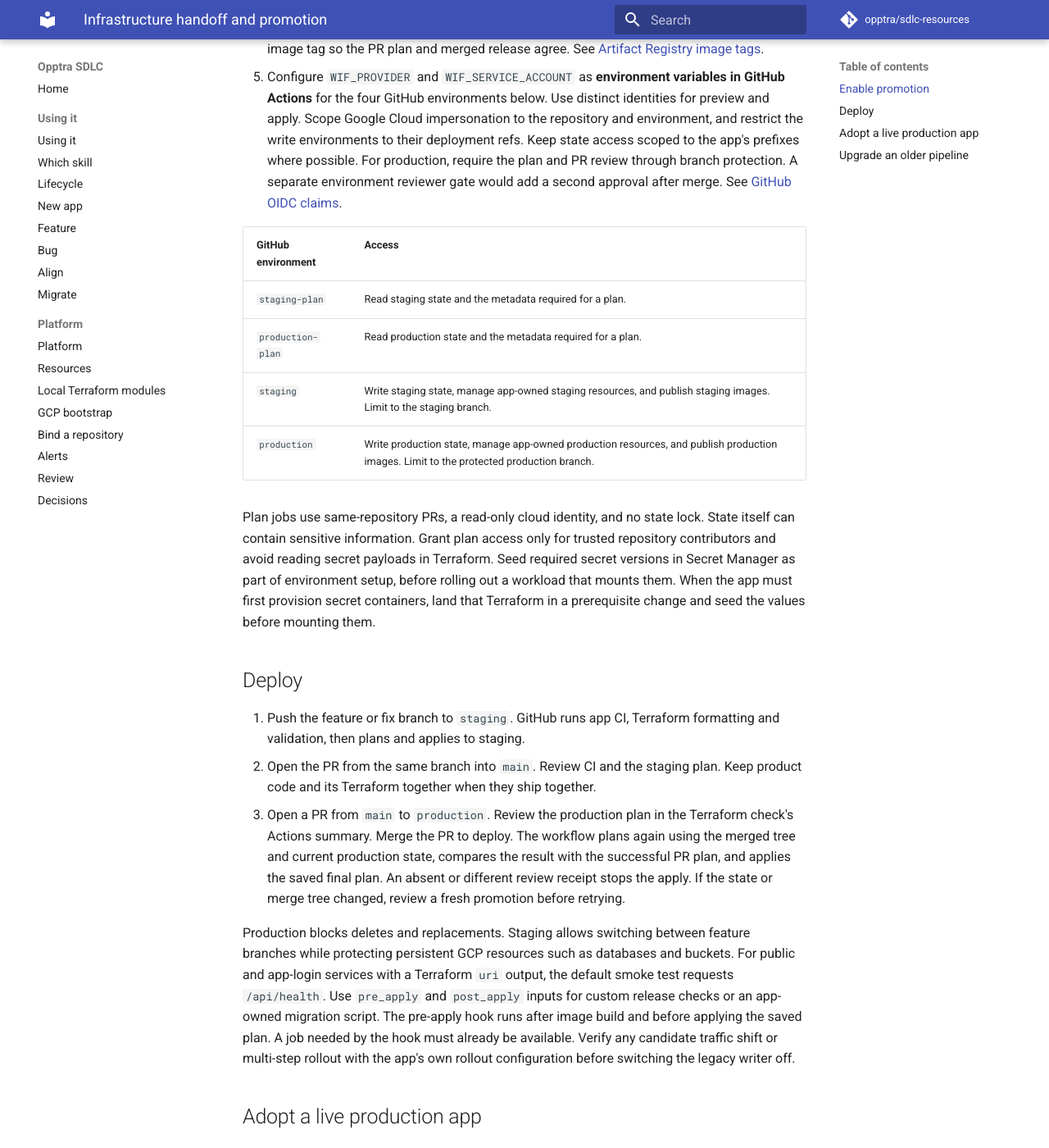
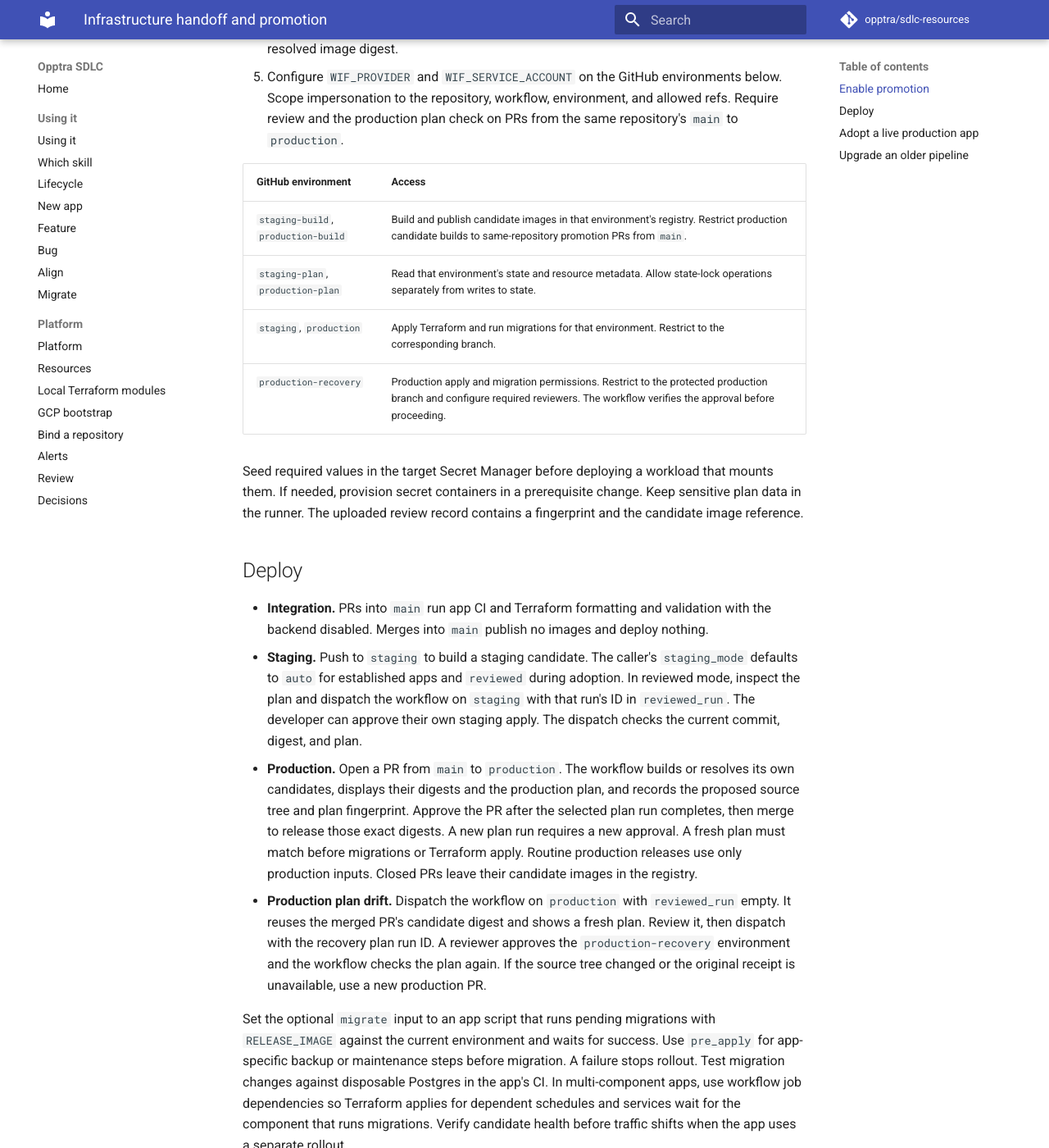
Before and after one commit to opptra/sdlc-resources, an MkDocs documentation site: the page built from docs/infra-handoff.md, in a window 1280 px wide and 1400 px high, scrolled down 1440 px. Shown: the whole window at 82% size. Built offline with MkDocs 1.6.1 and Material for MkDocs 9.7.7, drawn with Linux system fonts in a browser that asks for light colours; comment, search, counter and statistics services are not loaded; some of the changed text lies outside the part shown.

Commit message:
Isolate release environments and deploy reviewed images

```diff
--- a/docs/infra-handoff.md
+++ b/docs/infra-handoff.md
@@ -23,33 +23,34 @@ The reusable workflow supports Cloud Run services and jobs. VM workers use their
 
 1. Get a published full commit SHA from `opptra/sdlc-resources` containing the reusable workflow. Set the ownership field. Add `workflow_call` under `on` in an older app's `.github/workflows/ci.yml` so the staging push can run the same checks.
 2. Run `odlc setup-promotion service.yaml . --workflow-ref <published-sha>`. For a fresh scaffold, pass `--replace-bootstrap-workflows` to remove the unchanged generated plan and deploy callers. For an existing app with customized callers, record their actual state locations and release behavior, then retire the callers explicitly in the same PR. Keep only one deploy path per environment.
-3. Check the generated `staging_bucket`, `staging_prefix`, `production_bucket`, and `production_prefix` against the actual backend. Defaults match the standard legacy naming. Copy existing values exactly for an already-managed stack, including custom projects or prefixes. Keep separate state for each component and environment. Run `terraform fmt -recursive` from the app root. Commit the Terraform provider lock files and the generated caller and helper scripts.
-4. Ask the platform administrator to provision the state buckets and an immutable Docker registry in each component's region and deployment project. The workflow defaults to `apps-release`. Set `artifact_repo` in the caller to use another immutable registry. Keep its write access with the trusted release identity. The workflow uses the source tree as its immutable image tag so the PR plan and merged release agree. See [Artifact Registry image tags](https://docs.cloud.google.com/artifact-registry/docs/docker/names).
-5. Configure `WIF_PROVIDER` and `WIF_SERVICE_ACCOUNT` as **environment variables in GitHub Actions** for the four GitHub environments below. Use distinct identities for preview and apply. Scope Google Cloud impersonation to the repository and environment, and restrict the write environments to their deployment refs. Keep state access scoped to the app's prefixes where possible. For production, require the plan and PR review through branch protection. A separate environment reviewer gate would add a second approval after merge. See [GitHub OIDC claims](https://docs.github.com/en/actions/reference/security/oidc).
+3. Check the generated `staging_bucket`, `staging_prefix`, `production_bucket`, and `production_prefix` against the actual backend. Defaults match the standard legacy naming. Copy existing values exactly for an already-managed stack, including custom projects or prefixes. Keep separate state for each component and environment. A release with an empty bucket or prefix for its target stops before cloud authentication. Run `terraform fmt -recursive` from the app root. Commit the Terraform provider lock files and the generated caller and helper scripts.
+4. Provision separate state, databases, and immutable Docker registries for staging and production. The default registry name is `apps-release` in each environment's project. A source tree tag allows reuse within that environment. Terraform and migrations consume the resolved image digest.
+5. Configure `WIF_PROVIDER` and `WIF_SERVICE_ACCOUNT` on the GitHub environments below. Scope impersonation to the repository, workflow, environment, and allowed refs. Require review and the production plan check on PRs from the same repository's `main` to `production`.
 
 | GitHub environment | Access |
 |---|---|
-| `staging-plan` | Read staging state and the metadata required for a plan. |
-| `production-plan` | Read production state and the metadata required for a plan. |
-| `staging` | Write staging state, manage app-owned staging resources, and publish staging images. Limit to the staging branch. |
-| `production` | Write production state, manage app-owned production resources, and publish production images. Limit to the protected production branch. |
+| `staging-build`, `production-build` | Build and publish candidate images in that environment's registry. Restrict production candidate builds to same-repository promotion PRs from `main`. |
+| `staging-plan`, `production-plan` | Read that environment's state and resource metadata. Allow state-lock operations separately from writes to state. |
+| `staging`, `production` | Apply Terraform and run migrations for that environment. Restrict to the corresponding branch. |
+| `production-recovery` | Production apply and migration permissions. Restrict to the protected production branch and configure required reviewers. The workflow verifies the approval before proceeding. |
 
-Plan jobs use same-repository PRs, a read-only cloud identity, and no state lock. State itself can contain sensitive information. Grant plan access only for trusted repository contributors and avoid reading secret payloads in Terraform. Seed required secret versions in Secret Manager as part of environment setup, before rolling out a workload that mounts them. When the app must first provision secret containers, land that Terraform in a prerequisite change and seed the values before mounting them.
+Seed required values in the target Secret Manager before deploying a workload that mounts them. If needed, provision secret containers in a prerequisite change. Keep sensitive plan data in the runner. The uploaded review record contains a fingerprint and the candidate image reference.
 
 ## Deploy
 
-1. Push the feature or fix branch to `staging`. GitHub runs app CI, Terraform formatting and validation, then plans and applies to staging.
-2. Open the PR from the same branch into `main`. Review CI and the staging plan. Keep product code and its Terraform together when they ship together.
-3. Open a PR from `main` to `production`. Review the production plan in the Terraform check's Actions summary. Merge the PR to deploy. The workflow plans again using the merged tree and current production state, compares the result with the successful PR plan, and applies the saved final plan. An absent or different review receipt stops the apply. If the state or merge tree changed, review a fresh promotion before retrying.
+- **Integration.** PRs into `main` run app CI and Terraform formatting and validation with the backend disabled. Merges into `main` publish no images and deploy nothing.
+- **Staging.** Push to `staging` to build a staging candidate. The caller's `staging_mode` defaults to `auto` for established apps and `reviewed` during adoption. In reviewed mode, inspect the plan and dispatch the workflow on `staging` with that run's ID in `reviewed_run`. The developer can approve their own staging apply. The dispatch checks the current commit, digest, and plan.
+- **Production.** Open a PR from `main` to `production`. The workflow builds or resolves its own candidates, displays their digests and the production plan, and records the proposed source tree and plan fingerprint. Approve the PR after the selected plan run completes, then merge to release those exact digests. A new plan run requires a new approval. A fresh plan must match before migrations or Terraform apply. Routine production releases use only production inputs. Closed PRs leave their candidate images in the registry.
+- **Production plan drift.** Dispatch the workflow on `production` with `reviewed_run` empty. It reuses the merged PR's candidate digest and shows a fresh plan. Review it, then dispatch with the recovery plan run ID. A reviewer approves the `production-recovery` environment and the workflow checks the plan again. If the source tree changed or the original receipt is unavailable, use a new production PR.
 
-Production blocks deletes and replacements. Staging allows switching between feature branches while protecting persistent GCP resources such as databases and buckets. For public and app-login services with a Terraform `uri` output, the default smoke test requests `/api/health`. Use `pre_apply` and `post_apply` inputs for custom release checks or an app-owned migration script. The pre-apply hook runs after image build and before applying the saved plan. A job needed by the hook must already be available. Verify any candidate traffic shift or multi-step rollout with the app's own rollout configuration before switching the legacy writer off.
+Set the optional `migrate` input to an app script that runs pending migrations with `RELEASE_IMAGE` against the current environment and waits for success. Use `pre_apply` for app-specific backup or maintenance steps before migration. A failure stops rollout. Test migration changes against disposable Postgres in the app's CI. In multi-component apps, use workflow job dependencies so Terraform applies for dependent schedules and services wait for the component that runs migrations. Verify candidate health before traffic shifts when the app uses a separate rollout.
 
 ## Adopt a live production app
 
 1. Compare the union of the live production inventory, the legacy deploy entry points and their scripts, and the proposed Terraform and workflow. Verify live settings with read-only access. Record gaps as unverified until they are resolved. The reviewer checks completeness and approves intentional differences.
 2. Generate initial files, set `infra_management: adoption`, then run `odlc setup-promotion service.yaml . --workflow-ref <published-sha>`. Run `odlc sync --upgrade` with the updated CLI to install the current agent rules. During adoption, sync preserves the edited Terraform and workflows while the replacement can deploy to staging. Its production jobs remain disabled. Keep the live production deploy path available during rehearsal. Retire old staging callers on the migration branch and prepare to disable the legacy production writer at cutover.
-3. Configure any production-only import inputs before the rehearsal so they are included in the reviewed tree. Push the proposed release tree to `staging`. Run the full release and verify the items in the report. Where applicable, demonstrate backup before migration, migration before deployment, and candidate health before traffic switch. Test the failure paths that should stop the switch and link the evidence. A plan or a run holding the staging image fixed is insufficient.
-4. Record the parity review and staging push run in `docs/terraform-adoption.json`. Change the marker to `app-owned` in the handoff PR. Run `odlc adoption-check --repo <owner/repository>` with GitHub Actions read access. The generated caller checks this transition and checks the first production promotion. Require the caller's adoption check for the handoff PR. The checked tree can differ from the rehearsal only in the report and the ownership marker. Later releases use ordinary CI once the target branch is app-owned.
+3. Land the caller on the default branch with the marker still in `adoption` so GitHub can accept a manual staging dispatch. Configure production-only import inputs before the rehearsal so they are included in the reviewed tree. Push the proposed release tree to `staging`. Review the plan and dispatch the staging apply. Run the full release and verify the items in the report. Where applicable, demonstrate backup before migration, migration before deployment, and candidate health before traffic switch. Test the failure paths that should stop the switch and link the evidence. A plan or a run holding the staging image fixed is insufficient.
+4. Record the parity review and completed staging apply run in `docs/terraform-adoption.json`. Change the marker to `app-owned` in the handoff PR. Run `odlc adoption-check --repo <owner/repository>` with GitHub Actions read access. The generated caller checks this transition and checks the first production promotion. Require the caller's adoption check for the handoff PR. The checked tree can differ from the rehearsal only in the report and the ownership marker. Later releases use ordinary CI once the target branch is app-owned.
 
 The report has a top-level `review` link, a `staging` object with integer `run_id` and full Git `commit`, and an `items` array. Cover `workloads`, `triggers`, `runtime`, `identity`, `secrets`, `data`, and `release`. Record one row per item. A category with verified absence can use `not-applicable` with evidence and a reason. Use `verified` or `intentional-difference` for covered items. Give differences and retirements a reason. Record secret references only.
 
@@ -72,7 +73,7 @@ Other dispositions are `create`, `reference`, `retain-external`, and `retire`. T
 
 Inventory live resources and confirm each provider ID and Terraform address. Create what is missing in staging. Use environment-scoped import blocks for existing app-owned production resources. Reference shared databases, datasets, and secrets by ID. Preserve the existing staging state and addresses.
 
-Configure Terraform to match the live production settings and set `adoption_image` to the exact live image reference for that component. The first production PR should show imports and no resource updates, creates, deletes, or replacements. The adoption run skips the image build and pre-apply hook. Review the plan, suspend the legacy production writer for cutover, merge, and verify a clean follow-up plan and the live app. Remove the temporary adoption input in the first normal release. Roll out intentional infrastructure changes separately from the imports.
+Configure Terraform to match the live production settings and set `adoption_image` to the exact live image reference for that component. The first production PR should show imports and no resource updates, creates, deletes, or replacements. The adoption run skips image build, the pre-apply hook, and migrations. Review the plan, suspend the legacy production writer for cutover, merge, and verify a clean follow-up plan and the live app. Remove the temporary adoption input in the first normal release. Roll out intentional infrastructure changes separately from the imports.
 
 ## Upgrade an older pipeline
 
@@ -80,4 +81,4 @@ Apps opt in through a PR. Their existing callers continue working until that app
 
 1. Update the installed Opptra skills and CLI after the shared changes are released. Read the app's current caller, component paths, and state keys. In the app PR, add the ownership field **before** running `odlc sync --upgrade`. The upgraded CLI rejects a pre-handoff engine for an app-owned repo. Verify the rules-only diff.
 2. For an app that already deploys through Terraform, prepare the new caller with the existing state locations. For the handoff-only plan, set `staging_adoption_image` and `adoption_image` to the respective live image references and verify a no-op plan. Remove those inputs before a normal rollout. Remove any other app workflow or Cloud Build trigger that can write to the same environment as part of cutover. A legacy hosted app follows the adoption procedure above.
-3. To update a future workflow release, change the shared workflow SHA in the caller and review it in an app PR. Compare both environment plans and update any versioned helper scripts called by the new workflow. The ownership marker and the workflow SHA solve different problems. The marker protects app files from regeneration, while the SHA controls deployment behavior.
+3. To update a future workflow release, change the shared workflow SHA in the caller and review it in an app PR. Compare both environment plans, configure the environment identities, and update the caller with the dispatch input, `pull-requests: read` permission, and any versioned helper scripts. Let any in-flight production PRs finish on their pinned workflow before changing the pin. The ownership marker and the workflow SHA solve different problems. The marker protects app files from regeneration, while the SHA controls deployment behavior.
```
Also changed, not shown: rules/source/always.md (+1 -1 lines), 5 other files.
